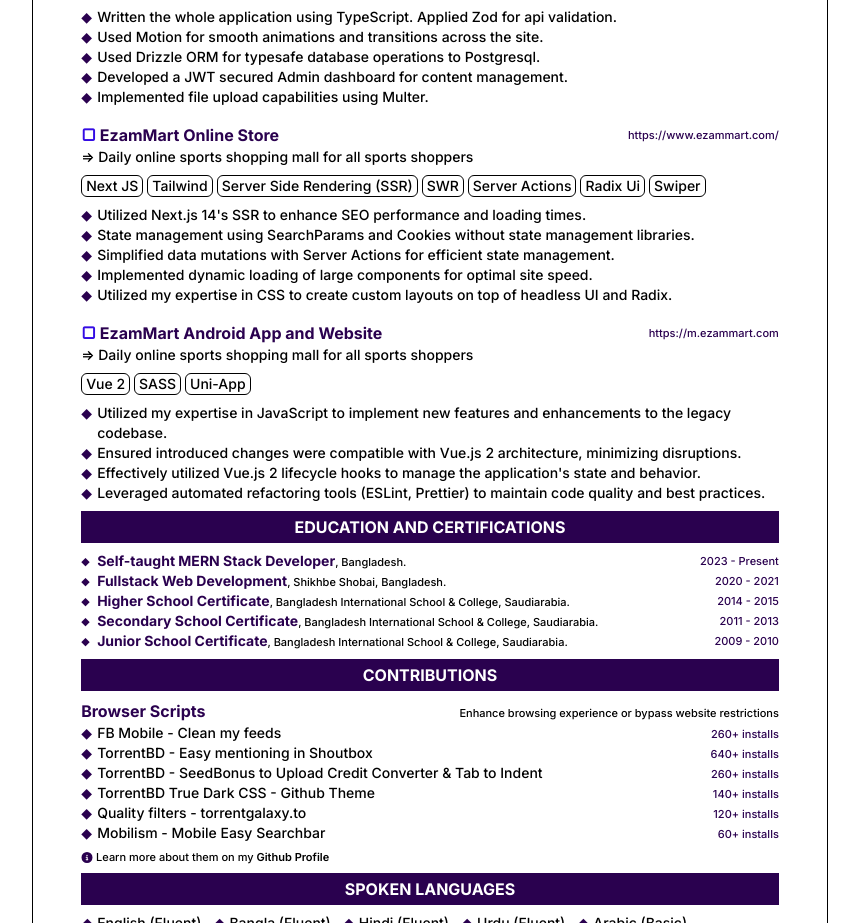
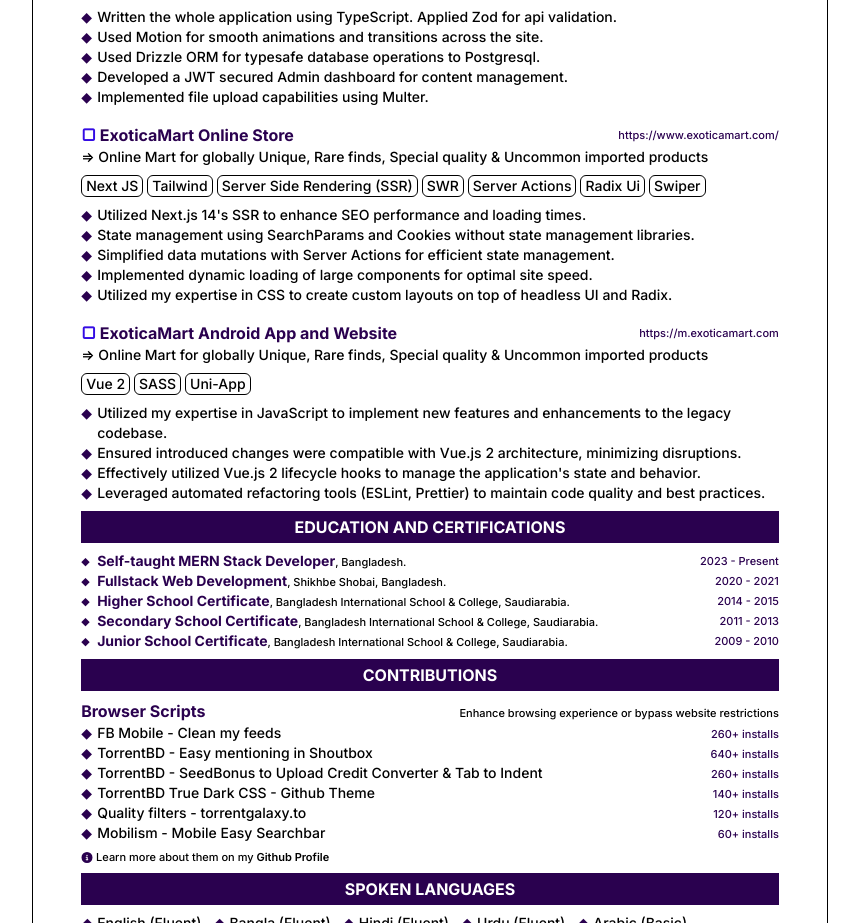
Before and after one commit to webdevsk/next-resume, a Next.js app: page /template1 in a window 1280 px wide. Shown: the part 960-1883 px from the top of the page, without its empty margins (338-1197 px from the left). Built offline with nearby package versions, Linux system fonts and the light colour scheme.

Commit message:
Updated Resume

```diff
--- a/src/data/resume.js
+++ b/src/data/resume.js
@@ -86,10 +86,10 @@
       },
       {
         enabled: true,
-        title: "EzamMart Online Store",
+        title: "ExoticaMart Online Store",
         shortDescription:
-          "Daily online sports shopping mall for all sports shoppers",
-        link: "https://www.ezammart.com/",
+          "Online Mart for globally Unique, Rare finds, Special quality & Uncommon imported products",
+        link: "https://www.exoticamart.com/",
         repo: "",
         builtWith: [
           "Next JS",
@@ -111,10 +111,10 @@
 
       {
         enabled: true,
-        title: "EzamMart Android App and Website",
+        title: "ExoticaMart Android App and Website",
         shortDescription:
-          "Daily online sports shopping mall for all sports shoppers",
-        link: "https://m.ezammart.com",
+          "Online Mart for globally Unique, Rare finds, Special quality & Uncommon imported products",
+        link: "https://m.exoticamart.com",
         repo: "",
         builtWith: ["Vue 2", "SASS", "Uni-App"],
         features: [
```
